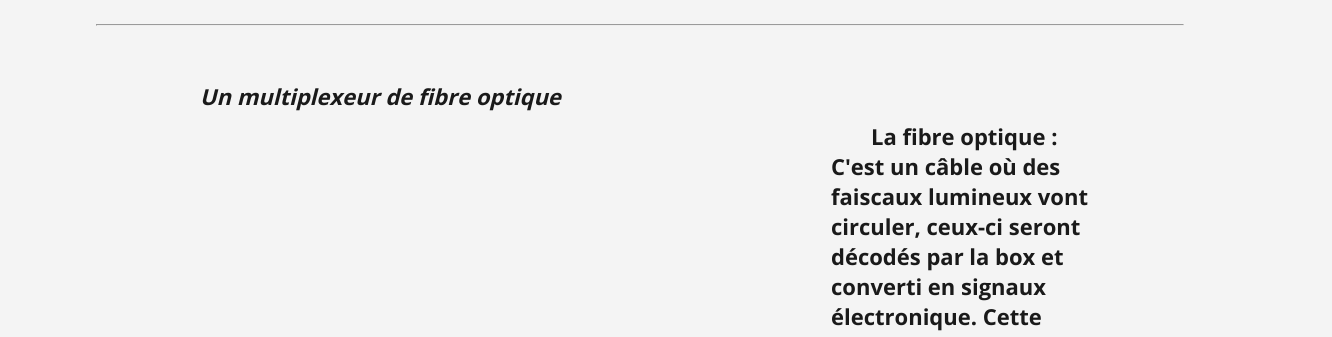
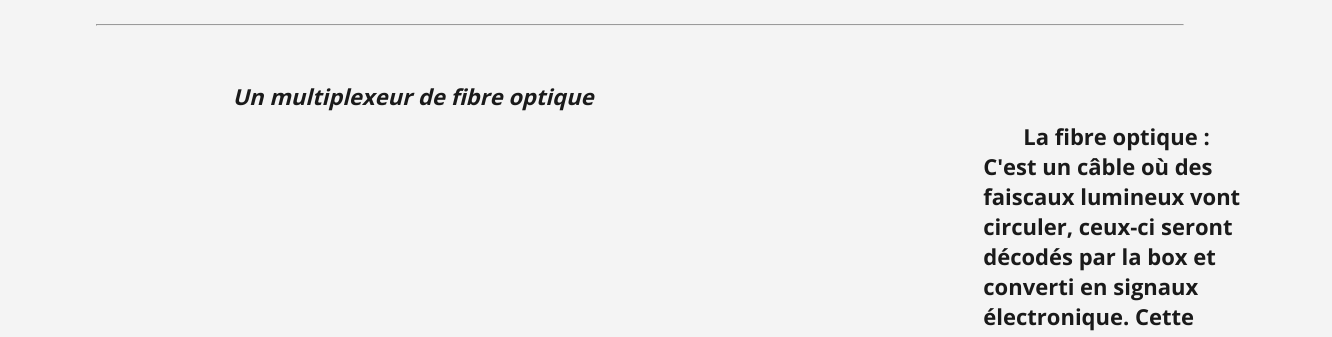
Before and after one commit to chevalierthomas/orangeWebsite, a plain HTML site: page FaiFixe.html in a window 1280 px wide. Shown: the part 1590-1927 px from the top of the page, 1332 px wide, since content can reach past the window. Drawn offline with nearby package versions, Linux system fonts and the light colour scheme.

Commit message:
Update FaiFixe.html

```diff
--- a/FaiFixe.html
+++ b/FaiFixe.html
@@ -92,7 +92,7 @@
 
                                         <div   style="   text-indent: 40px;" class="bodyPageArticlePicture">
 
-                                            <p style="padding-left: 50px; text-align: left" >
+                                            <p style="padding-left: 200px; text-align: left" >
                                                 La fibre optique : C'est un câble où des faiscaux lumineux vont circuler, ceux-ci seront décodés par la box et converti en signaux électronique. Cette technique possède des avantages considérable en comparaison à L’ADSL, les débits sont bien meilleurs que l’ADSL, pour les particuliers pour les offres d’Orange ils peuvent monter jusqu’à 2000 Mbit/s  en descendant et 800 Mbit/s en ascendant et la latence est très faible. La fibre optique nécessite la mise en place d'un tout nouveau réseau qui est aujourd'hui en construction sur l'ensemble de la France</p>
                                         </div>
                                 </div>
```
